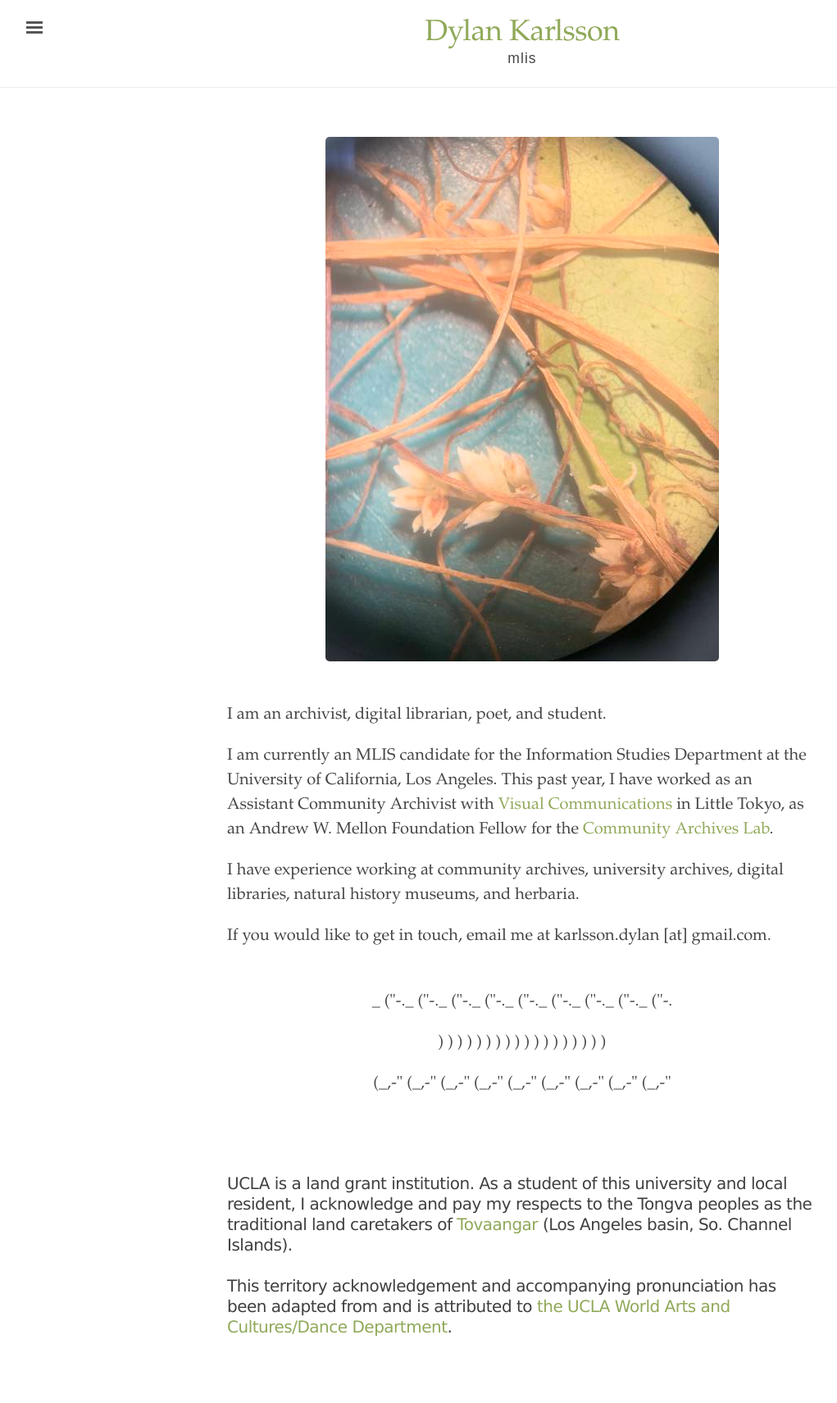
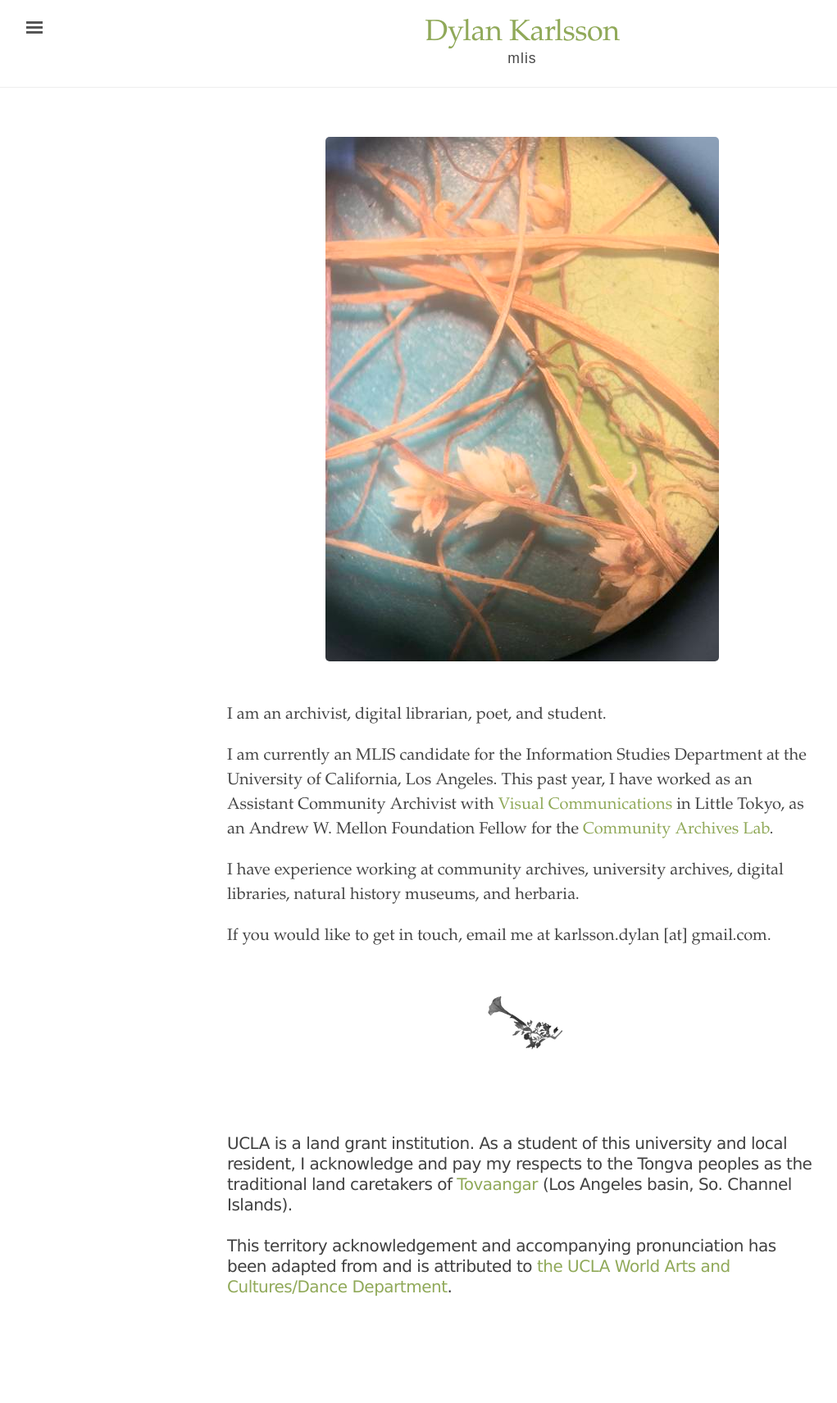
Before and after one commit to dylankarlsson/portfolio, a Jekyll site: the page built from index.html, in a window 1280 px wide. Shown: the whole page at 82% size, without its empty margins (3-1024 px from the left). Built offline with Jekyll 4.4.1, drawn with Linux system fonts in a browser that asks for light colours; after the commit the page ends 1663 px from its top, so only the background shows below that.

Commit message:
Add asset, update index.html

```diff
--- a/index.html
+++ b/index.html
@@ -17,12 +17,8 @@ author: Dylan Karlsson
   <p>If you would like to get in touch, email me at karlsson.dylan [at] gmail.com.</p>
 
 <br>
-<center>
-<p>  _   ("-._   ("-._   ("-._   ("-._   ("-._   ("-._   ("-._   ("-._   ("-.</p>
-<p>   )   )   )   )   )   )   )   )   )   )   )   )   )   )   )   )   )   )</p>
-<p>  (_,-"   (_,-"   (_,-"   (_,-"   (_,-"   (_,-"   (_,-"   (_,-"   (_,-"</p>
-</center>
 
+<center><img src="assets/Datura-small.png" alt="Datura wrightii, black and white scan."></center>
 
 <br>
 <p><h5><br>UCLA is a land grant institution. As a student of this university and local resident, I acknowledge and pay my respects to the Tongva peoples as the traditional land caretakers of <a href="https://www.aisc.ucla.edu/sounds/world.wav">Tovaangar</a> (Los Angeles basin, So. Channel Islands).
```
Also changed, not shown: assets/Datura-small.png (added), 1 other file.
